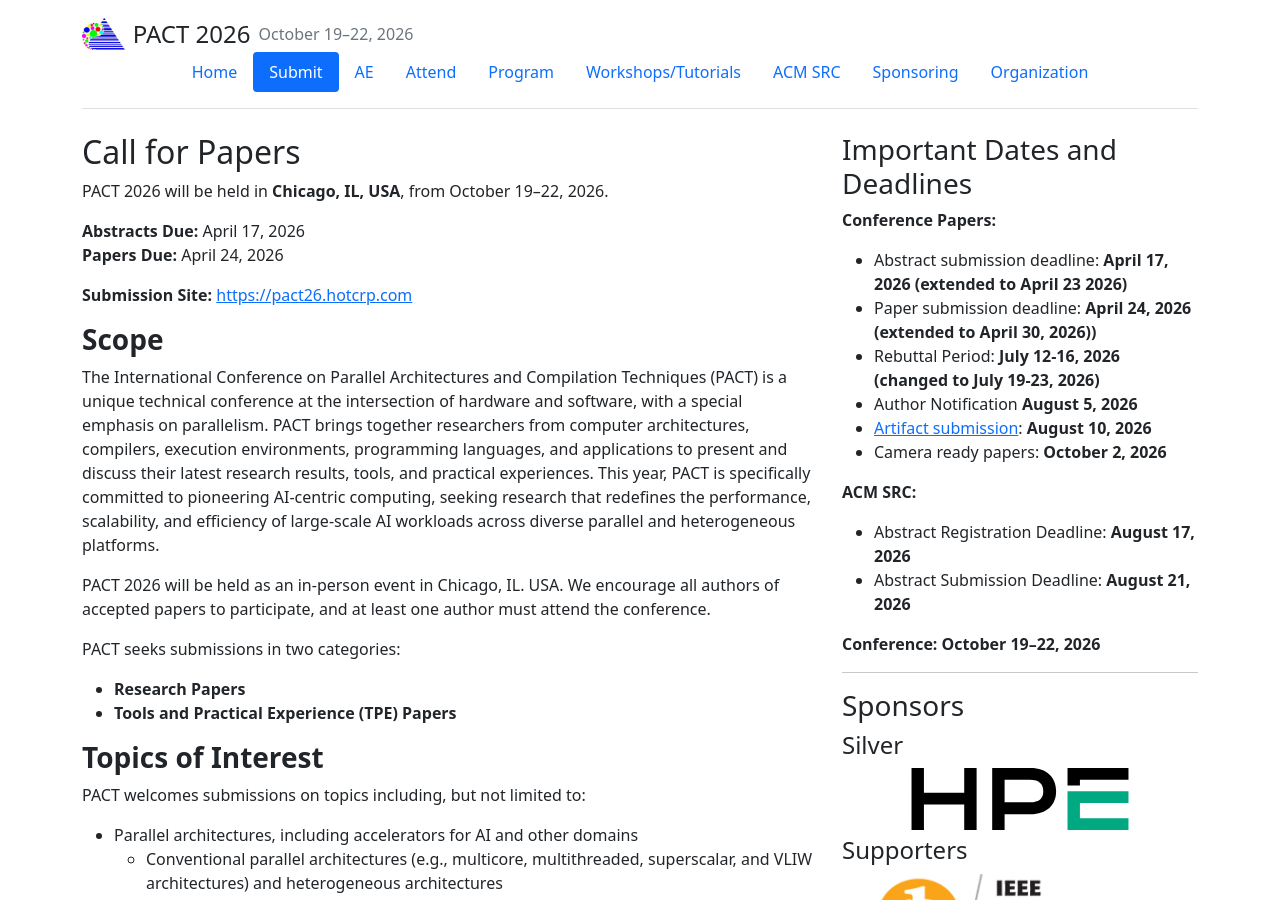
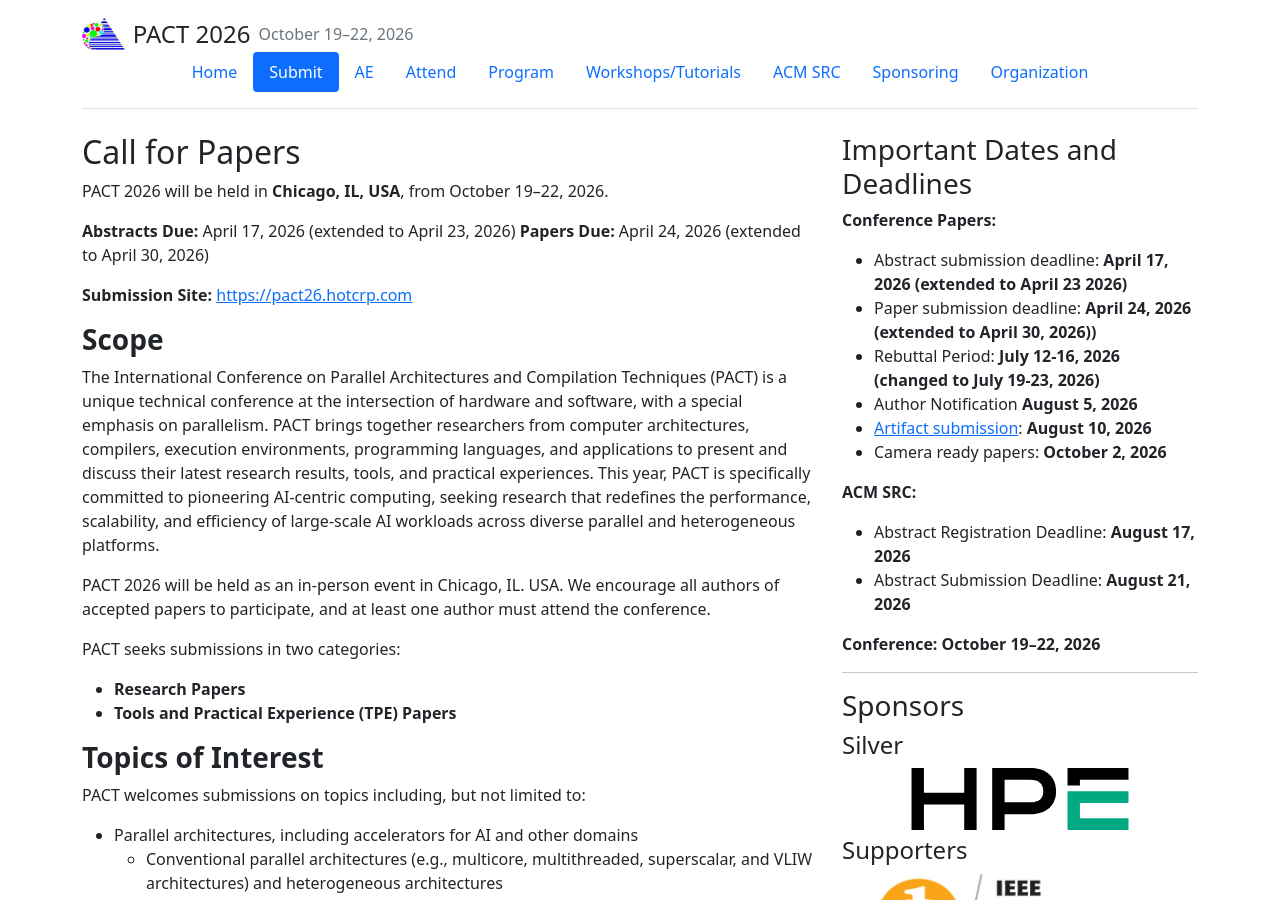
Before and after one commit to pact2026/pact2026.github.io, a Jekyll site: the page built from submit/index.md, in a window 1280 px wide and 900 px high. Built offline with Jekyll 4.4.1, drawn with Linux system fonts in a browser that asks for light colours.

Commit message:
Update index.md
Extended deadlines.

```diff
--- a/submit/index.md
+++ b/submit/index.md
@@ -10,8 +10,8 @@ show_sidebar: true
 
 PACT 2026 will be held in **Chicago, IL, USA**, from {{ site.data.vars.conf_dates }}.
 
-**Abstracts Due:** April 17, 2026
-**Papers Due:** April 24, 2026
+**Abstracts Due:** April 17, 2026 (extended to April 23, 2026)
+**Papers Due:** April 24, 2026 (extended to April 30, 2026)
 
 **Submission Site:** [https://pact26.hotcrp.com](https://pact26.hotcrp.com)
 
```
